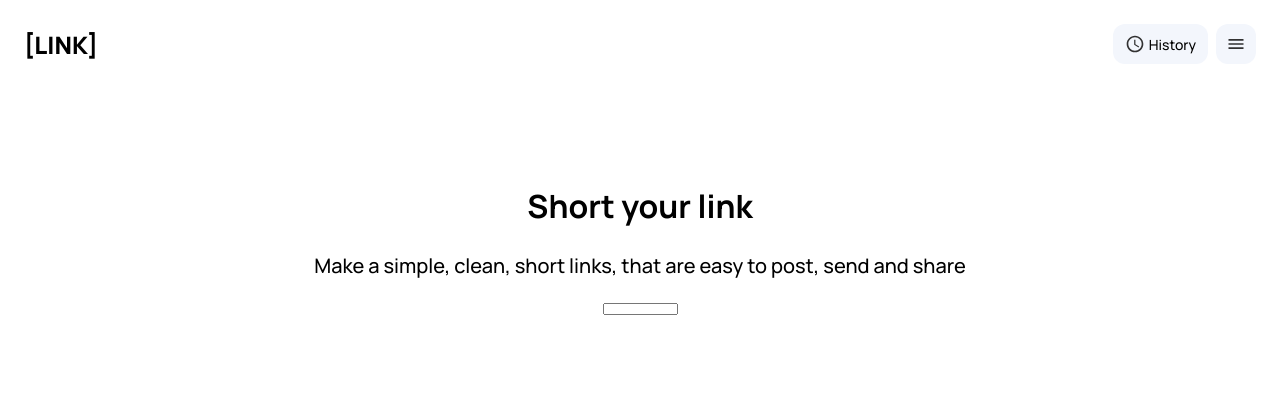
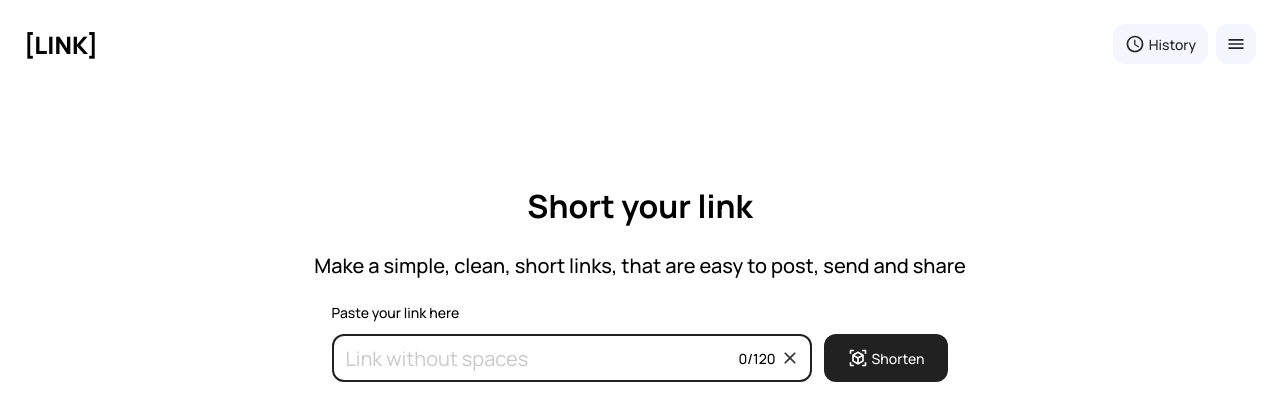
Before and after one commit to lletov/link, a React (Create React App) app: page / in a window 1280 px wide. Shown: the top 420 px of the page. Built offline with nearby package versions, Linux system fonts and the light colour scheme.

Commit message:
feat: base input form

```diff
--- a/src/App.css
+++ b/src/App.css
@@ -8,10 +8,12 @@
   font-size: 62.5%;
   scroll-behavior: smooth;
 
-  --main-black: hsl(0,0,13);
+  --main-black: hsl(0, 0%, 13%);
   --light-blue: hsl(218, 57%, 97%);
   --dark-blue: hsl(217, 51%, 91%);
-  --main-white: hsl(0,0,100);
+  --main-white: hsl(0, 0%, 100%);
+  --main-black-hover: hsl(0, 2%, 19%);
+  --main-grey: hsl(0, 0%, 79%);
 }
 
 h1 {
@@ -50,6 +52,7 @@ p {
     display: block;
     width: 2rem;
     height: 2rem;
+    filter: brightness(0) saturate(100%) invert(4%) sepia(5%) saturate(432%) hue-rotate(314deg) brightness(94%) contrast(79%);
   }
 }
 
@@ -81,5 +84,76 @@ p {
   align-items: center;
   text-align: center;
   gap: 2.4rem;
-  padding-top: 12rem;
+  padding: 12rem 2.4rem 0rem 2.4rem;
 }
+
+.btn-m {
+  display: inline-flex;
+  align-items: center;
+  justify-content: center;
+  gap: 4px;
+  padding: 1.4rem 2.4rem;
+  color: var(--main-white);
+  background-color: var(--main-black);
+  border: none;
+  border-radius: 1.2rem;
+  cursor: pointer;
+  transition: 0.3s ease;
+  img {
+    display: block;
+    width: 2rem;
+    height: 2rem;
+    filter: brightness(0) saturate(100%) invert(100%) sepia(100%) saturate(0%) hue-rotate(244deg) brightness(102%) contrast(103%);
+  }
+}
+
+.btn-m:hover {
+  background-color: var(--main-black-hover);
+}
+
+.form {
+  display: flex;
+  flex-direction: column;
+  align-items: start;
+  gap: 1.2rem;
+  div {
+    display: inline-flex;
+  }
+}
+
+.input-wrapper {
+  position: relative;
+  margin-right: 1.2rem;
+  input {
+    width: 48rem;
+    border-radius: 1.2rem;
+    border: solid 0.2rem var(--main-black);
+    font-size: 2rem;
+    padding: 0.4rem 8.8rem 0.4rem 1.2rem;
+  }
+  input::placeholder {
+    color: var(--main-grey);
+  }
+}
+
+.input-btns {
+  position: absolute;
+  right: 1.2rem;
+  top: 50%;
+  transform: translateY(-50%);
+  display: flex;
+  flex-direction: row;
+  align-items: center;
+  gap: 0.4rem;
+  img {
+    display: block;
+    width: 2rem;
+    height: 2rem;
+  }
+  button {
+    padding: 0rem;
+    background-color: transparent;
+    border: none;
+    cursor: pointer;
+  }
+}
--- a/src/components/Banner.tsx
+++ b/src/components/Banner.tsx
@@ -6,7 +6,7 @@ export default function Banner() {
     <div className='banner'>
       <h1>Short your link</h1>
       <h3>Make a simple, clean, short links, that are easy to post, send and share</h3>
-      <Form/>
+      <Form maxLength={120}/>
     </div>
   )
 }
--- /dev/null
+++ b/src/components/BigButton.tsx
@@ -0,0 +1,15 @@
+import React from 'react'
+
+interface TProps {
+  title?: string;
+  path: string;
+}
+
+export default function BigButton({title, path}: TProps) {
+  return (
+   <button className='btn-m'>
+        <img src={path} alt={title}/>
+        {title && <p>{title}</p>}
+    </button>
+  )
+}
--- a/src/components/Form.tsx
+++ b/src/components/Form.tsx
@@ -1,9 +1,43 @@
 import React from 'react'
+import { useState } from 'react'
+import BigButton from './BigButton'
+import ShortenIcon from './../assets/view_in_ar.svg'
+import clear from './../assets/clear.svg'
 
-export default function Form() {
+interface TProps {
+    maxLength: number;
+  }
+
+export default function Form({maxLength}:TProps) {
+
+  const [text, setText] = useState('');
+
+
+  function handleInput(e: React.ChangeEvent<HTMLInputElement>) {
+        setText(e.target.value);
+      }
+  function clearInput() {
+    setText('')
+  }
+
   return (
-    <div>
-        <input/>
+    <div className='form'>
+        <p>Paste your link here</p>
+        <div>
+            <div className='input-wrapper'>
+                <input
+                    value={text}
+                    onInput={handleInput}
+                    placeholder='Link without spaces'
+                    maxLength={maxLength}
+                />
+                <div className='input-btns'>
+                    <p>{`${text.length}/${maxLength}`}</p>
+                    <button onClick={clearInput}><img src={clear}/></button>
+                </div>
+            </div>
+            <BigButton title='Shorten' path={ShortenIcon}/>
+        </div>
     </div>
   )
 }
```
Also changed, not shown: src/assets/clear.svg (added), src/assets/view_in_ar.svg (added).
